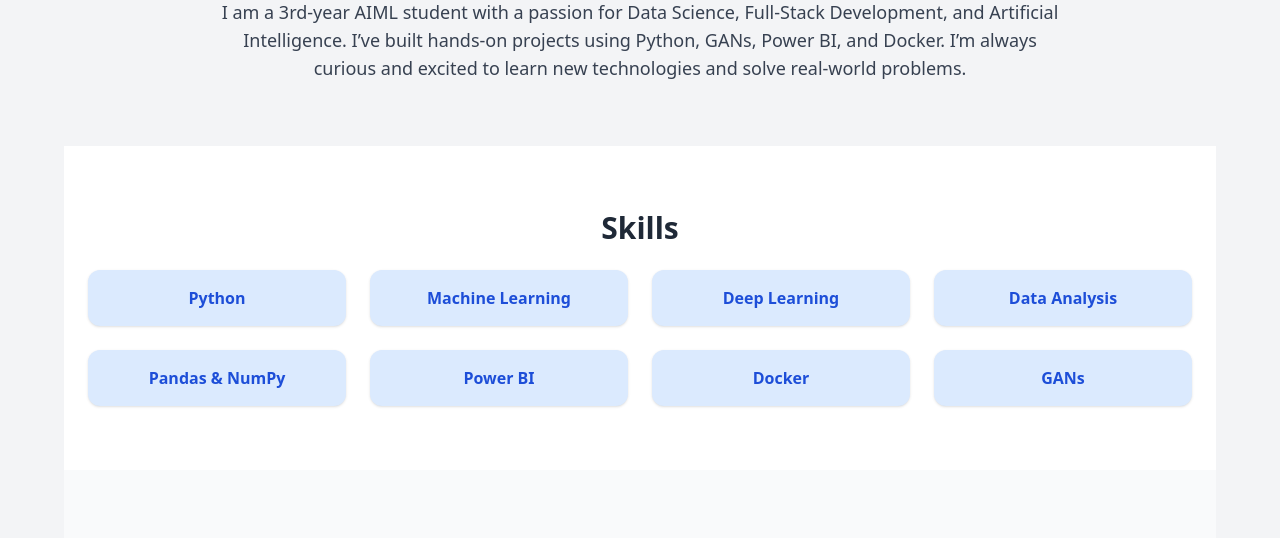
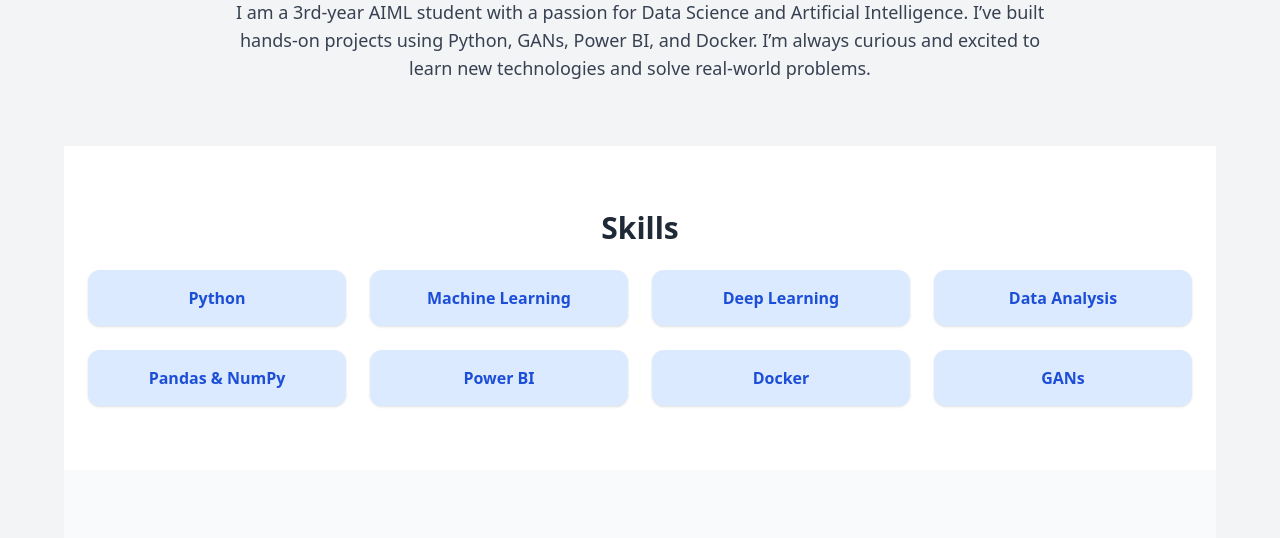
Before and after one commit to Chaitanyapatil47/portfolio, a plain HTML site: page index.html in a window 1280 px wide. Shown: the part 562-1100 px from the top of the page. Drawn offline with nearby package versions, Linux system fonts and the light colour scheme.

Commit message:
Update index.html

```diff
--- a/index.html
+++ b/index.html
@@ -35,7 +35,7 @@
     <section id="about" class="py-16 px-6 max-w-4xl mx-auto text-center">
       <h3 class="text-3xl font-semibold mb-4">About Me</h3>
       <p class="text-gray-700 text-lg">
-        I am a 3rd-year AIML student with a passion for Data Science, Full-Stack Development, and Artificial Intelligence. I’ve built hands-on projects using Python, GANs, Power BI, and Docker. I’m always curious and excited to learn new technologies and solve real-world problems.
+        I am a 3rd-year AIML student with a passion for Data Science and Artificial Intelligence. I’ve built hands-on projects using Python, GANs, Power BI, and Docker. I’m always curious and excited to learn new technologies and solve real-world problems.
       </p>
     </section>
 
```
